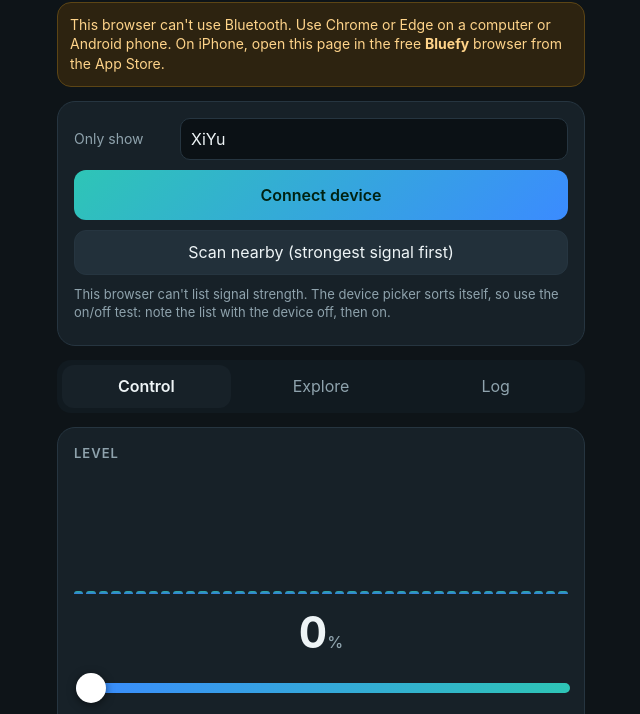
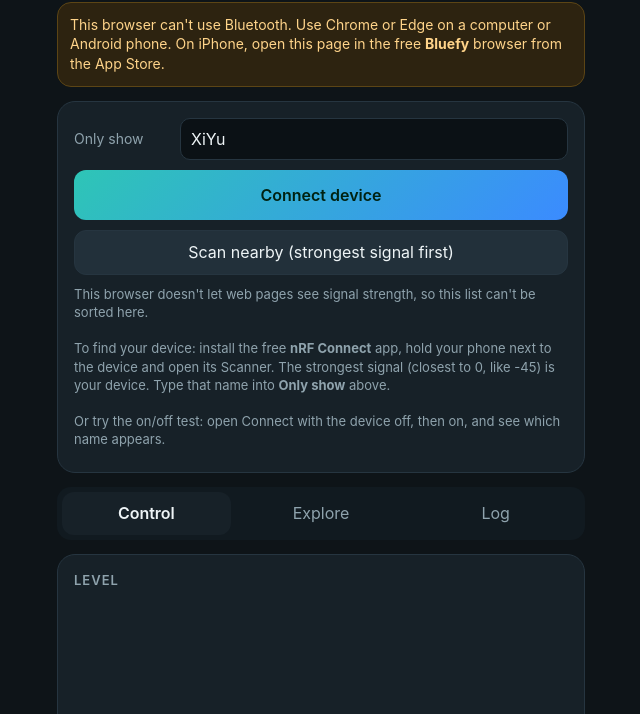
Before and after one commit to watkinsantonio/link-lab, a plain HTML site: page index.html in a window 1280 px wide. Both pictures are taken after a click on the button "Scan nearby (strongest signal first)". Shown: the part 65-779 px from the top of the page, without its empty margins (319-959 px from the left). Drawn offline with Linux system fonts and the light colour scheme.

Commit message:
Clearer message when signal scan isn't supported
Co-Authored-By: Claude Opus 5.5 <noreply@anthropic.com>

```diff
--- a/index.html
+++ b/index.html
@@ -380,7 +380,7 @@
     if (scan) { stopScan(); return; }
     $('scanBox').classList.remove('hidden');
     if (!navigator.bluetooth || !navigator.bluetooth.requestLEScan) {
-      $('scanNote').textContent = 'This browser can\'t list signal strength. The device picker sorts itself, so use the on/off test: note the list with the device off, then on.';
+      $('scanNote').innerHTML = 'This browser doesn\'t let web pages see signal strength, so this list can\'t be sorted here.<br><br>To find your device: install the free <b>nRF Connect</b> app, hold your phone next to the device and open its Scanner. The strongest signal (closest to 0, like -45) is your device. Type that name into <b>Only show</b> above.<br><br>Or try the on/off test: open Connect with the device off, then on, and see which name appears.';
       $('scanList').innerHTML = ''; return;
     }
     seen.clear(); $('scanNote').textContent = 'Scanning… hold the phone next to the device. Strongest signal is on top. Tap one to connect.';
```
